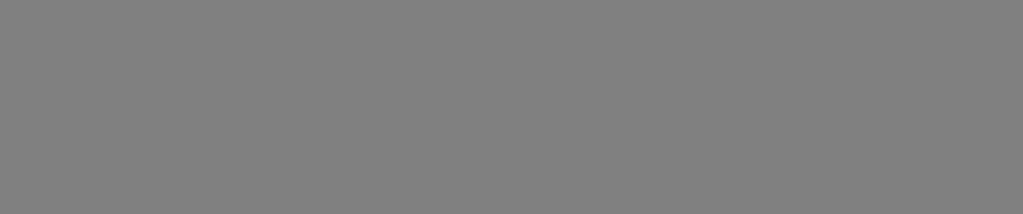
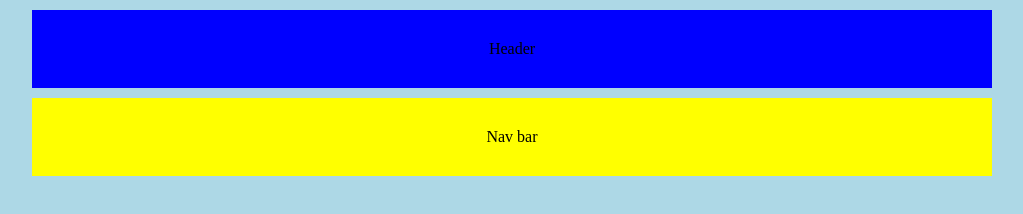
Before and after one commit to izack001/Tutoring-, a plain HTML site: page index.html in a window 1280 px wide. Shown: the whole page, without its empty margins (51-1074 px from the left). Drawn offline with Linux system fonts and the light colour scheme.

Commit message:
progress

```diff
--- a/index.html
+++ b/index.html
@@ -6,6 +6,13 @@
 	<link rel="stylesheet" type="text/css" href="style.css">
 </head>
 <body>
+<header>Header</header>
+<nav> Nav bar</nav>
+
+
+
 
 </body>
+
+
 </html>
--- a/style.css
+++ b/style.css
@@ -1,3 +1,23 @@
-body{background: gray;
+body{background: lightblue;
+	width:960px;
+}
 
+header{
+	width:100%;
+	/*height:80px; */
+	background: blue;
+	margin:10px 75px;
+	padding-top:30px;
+	padding-bottom:30px;
+	text-align:center;
 }
+
+nav{
+	width:100%;
+	/*height:80px;*/
+	background: yellow;
+	margin:10px 75px;
+	padding-top:30px;
+	padding-bottom :30px;
+	text-align:center;
+}
```
